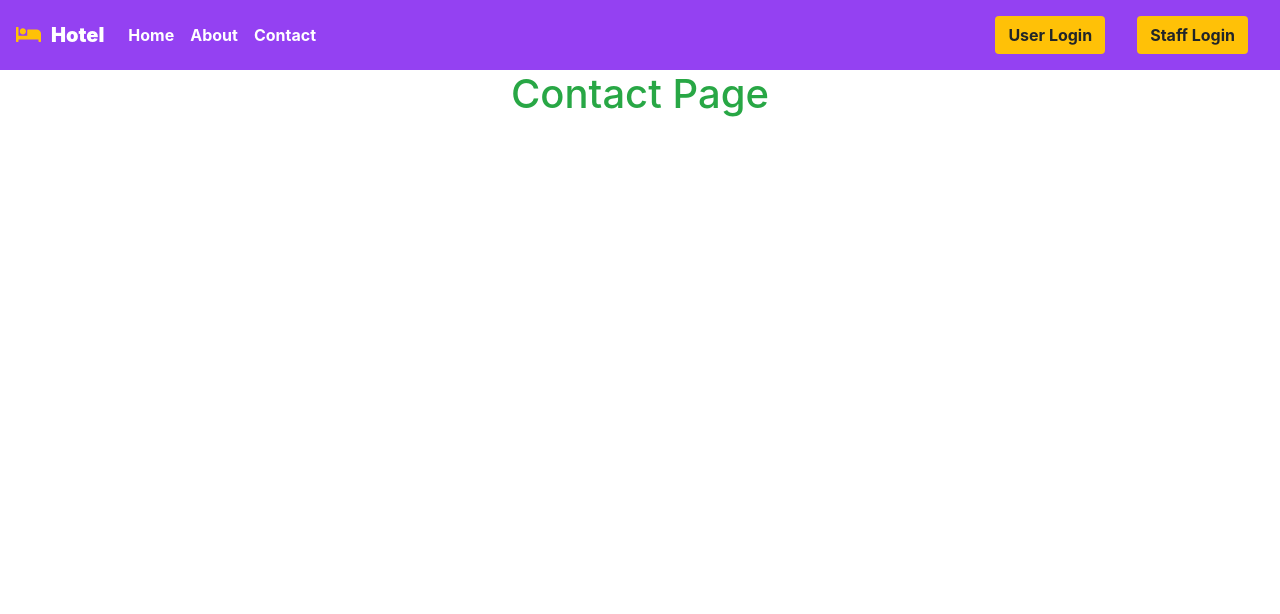
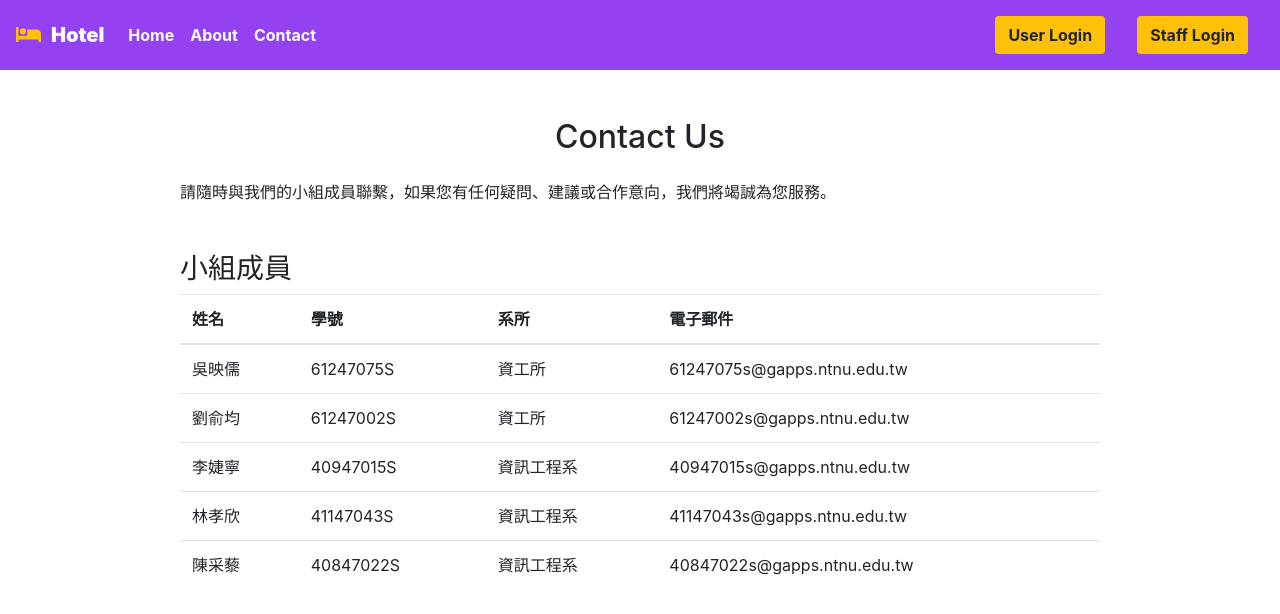
Before and after one commit to innroowu/Django-Based_Hotel_Management_System, a Django app: page /contact in a window 1280 px wide. Shown: the top 614 px of the page. Run offline with Django 3.2, Linux system fonts and the light colour scheme; some libraries are stand-ins or nearby versions.

Commit message:
add info to about & contact pages

```diff
--- a/hotel/templates/contact.html
+++ b/hotel/templates/contact.html
@@ -1,6 +1,57 @@
 {% extends 'basic.html' %}
-{% block title %}contact
-{% endblock title %}
+
+{% block title %}Contact Us{% endblock title %}
+
 {% block body %}
-<h1 class="text-center text-success">Contact Page </h1>
+<div class="container">
+    <div class="row">
+        <div class="col-md-10 offset-md-1">
+            <h2 class="text-center mt-5 mb-4">Contact Us</h2>
+            <p>請隨時與我們的小組成員聯繫，如果您有任何疑問、建議或合作意向，我們將竭誠為您服務。</p>
+            <h3 class="mt-5">小組成員</h3>
+            <table class="table">
+                <thead>
+                    <tr>
+                        <th>姓名</th>
+                        <th>學號</th>
+                        <th>系所</th>
+                        <th>電子郵件</th>
+                    </tr>
+                </thead>
+                <tbody>
+                    <tr>
+                        <td>吳映儒</td>
+                        <td>61247075S</td>
+                        <td>資工所</td>
+                        <td>61247075s@gapps.ntnu.edu.tw</td>
+                    </tr>
+                    <tr>
+                        <td>劉俞均</td>
+                        <td>61247002S</td>
+                        <td>資工所</td>
+                        <td>61247002s@gapps.ntnu.edu.tw</td>
+                    </tr>
+                    <tr>
+                        <td>李婕寧</td>
+                        <td>40947015S</td>
+                        <td>資訊工程系</td>
+                        <td>40947015s@gapps.ntnu.edu.tw</td>
+                    </tr>
+                    <tr>
+                        <td>林孝欣</td>
+                        <td>41147043S</td>
+                        <td>資訊工程系</td>
+                        <td>41147043s@gapps.ntnu.edu.tw</td>
+                    </tr>
+                    <tr>
+                        <td>陳采藜</td>
+                        <td>40847022S</td>
+                        <td>資訊工程系</td>
+                        <td>40847022s@gapps.ntnu.edu.tw</td>
+                    </tr>
+                </tbody>
+            </table>
+        </div>
+    </div>
+</div>
 {% endblock body %}
```
Also changed, not shown: hotel/templates/about.html (+26 -3 lines), 2 other files.
